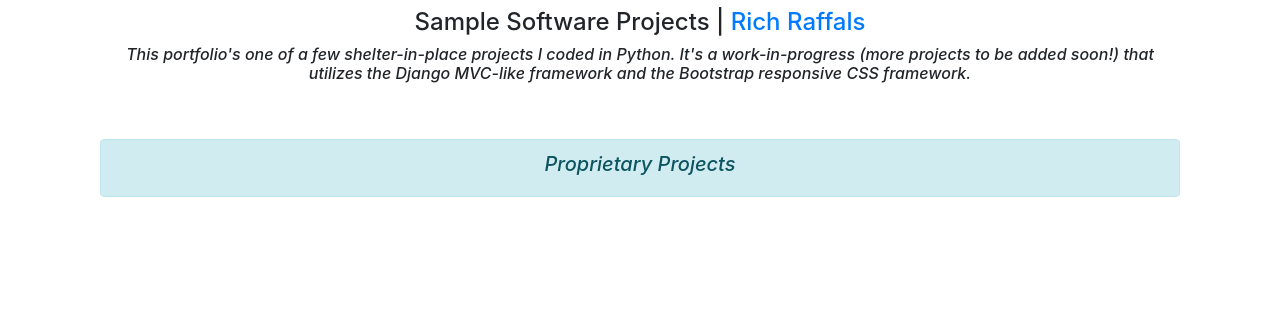
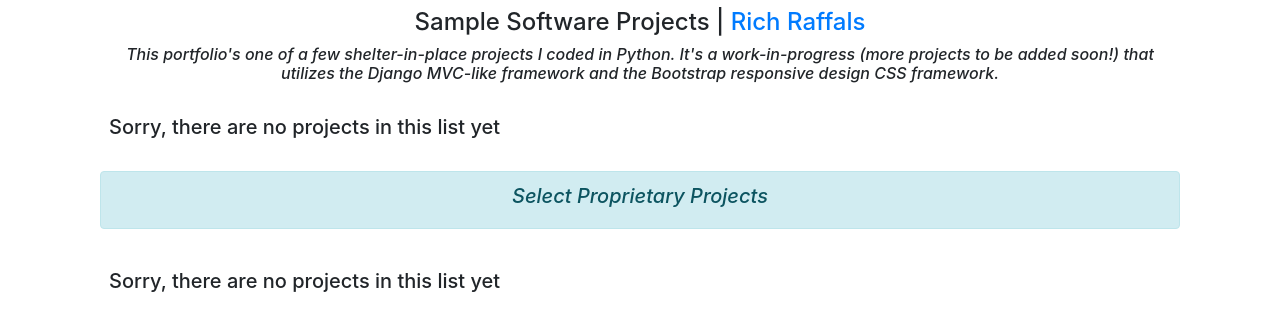
Before and after one commit to raffals/django_portfolio, a Django app: template projects/templates/projects/all_projects.html in a window 1280 px wide. Shown: the part 56-387 px from the top of the page. Run offline with Django 3.2, Linux system fonts and the light colour scheme; the template is opened without the code that fills it, so the values that code supplies are empty; some libraries are stand-ins or nearby versions.

Commit message:
Make admin display of slide's project upper case for better legibility; tweaks to portfolio's header + msg for if there are no projects of either type

```diff
--- a/projects/models.py
+++ b/projects/models.py
@@ -25,7 +25,7 @@ class SlideShowProject(models.Model):
 
 class Slide(models.Model):
     def __str__(self):  # Print slide title in admin interface
-        return self.project.title + ": " + self.title
+        return self.project.title.upper() + " - " + self.title
 
     project = models.ForeignKey(SlideShowProject, on_delete=models.CASCADE)
     order = models.PositiveSmallIntegerField(default=1)
--- a/projects/templates/projects/all_projects.html
+++ b/projects/templates/projects/all_projects.html
@@ -9,7 +9,8 @@
     href="mailto:raffals@earthlink.net?Subject=Response to your Python portfolio">Rich Raffals</a></h4>
     <h6 class="pl-3 pr-3 font-italic text-center">This portfolio's one of a few
     shelter-in-place projects I coded in Python.  It's a work-in-progress (more
-    projects to be added soon!) that utilizes the Django MVC-like framework and the Bootstrap responsive CSS framework.</h6>
+    projects to be added soon!) that utilizes the Django MVC-like framework and the
+    Bootstrap responsive design CSS framework.</h6>
     <div class="p-4 row">
     {% for project in projects %}
         <div class="col-md-4">
@@ -23,14 +24,16 @@
                     <a href="{% url 'projects:project_detail' project.pk %}" class="btn btn-primary">Project Details</a>
                 </div>
             </div>
-        </div>
+			</div>
+	{% empty %}
+		<h5>Sorry, there are no projects in this list yet</h5>
     {% endfor %}
 	</div>
 </div>
 
 <div class="container-fluid">
     <div class="alert alert-info">
-	    <h5 class="font-italic text-center">Proprietary Projects</h5>
+	    <h5 class="font-italic text-center">Select Proprietary Projects</h5>
 	</div>
 </div>
 
@@ -49,6 +52,8 @@
                 </div>
             </div>
         </div>
+	{% empty %}
+		<h5>Sorry, there are no projects in this list yet</h5>
     {% endfor %}
     </div>
 </div>
```
Also changed, not shown: db.sqlite3.
